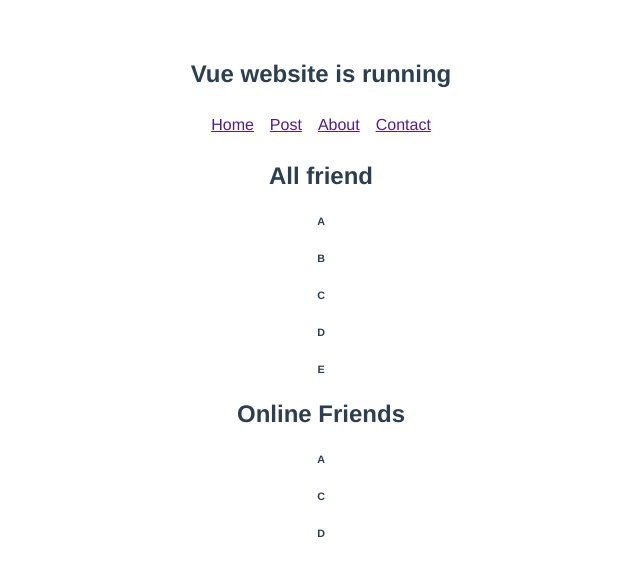
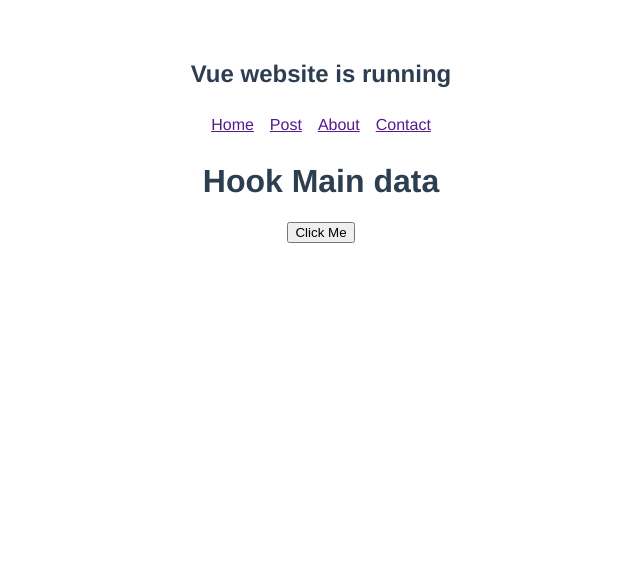
Before and after one commit to martynasssz/vuejs_basics, a Vue app in the folder my-learnings/: page / in a window 1280 px wide. Shown: the top 576 px of the page, without its empty margins (319-959 px from the left). Built offline with nearby package versions, Linux system fonts and the light colour scheme.

Commit message:
VueJs Lifecycle Hook:we have learned how to use hook functions, beforeCreate(), created(), beforeUpdated(), beforeMount()

```diff
--- a/my-learnings/src/App.vue
+++ b/my-learnings/src/App.vue
@@ -2,45 +2,33 @@
   <div id="app">
     <h2> {{title}} </h2>
     <Navbar></Navbar> <!-- to display navbar component-->
-    <AllFriends :friends="friends" @delete="deleteFriends"></AllFriends> <!-- we pass all friends -->
-    <OnlineFriends :friends="friends"></OnlineFriends>
+    <Hook></Hook>
+
   </div>
 </template>
 
 <script>
 
 import Navbar from './components/Navbar.vue' //define component included in root component
-import AllFriends from './components/AllFriends.vue'
-import OnlineFriends from './components/OnlineFriends.vue'
+import Hook from './components/Hook.vue'  // import component
+
 //import sidebar from './components/Sidebar.vue'
 export default {
   name: 'App',  //one property
     data(){     //data is method
       return {
         title: 'Vue website is running',
-        friends:[ //return object friend with array //now can we access all this array in our every pages  //friend added in root component
-               { name: 'A', online:true},
-               { name: 'B', online:false},
-               { name: 'C', online:true},
-               { name: 'D', online:true},
-               { name: 'E', online:false}
-           ]
 
-        //title is object with assigned value
       }
     },
     components:{
       Navbar, //Sidebar   //defined two components Navbar and Sidebar
-      AllFriends,
-      OnlineFriends
+      Hook
+
     },
     methods:{
-      deleteFriends(payload){
-        //console.log(payload)
-        this.friends = this.friends.filter(friend => {
-          return friend.name !== payload.name
-        })
-      }
+
+
     }
 
 
--- a/my-learnings/src/components/AllFriends.vue
+++ /dev/null
@@ -1,35 +0,0 @@
-<template>
-    <div id="allfriends">
-        <h2>All friend</h2>
-        <div v-for="(friend,index) in friends" :key="index"> <!-- fast data witch we be visible ||| with key we definde index-->
-        <h6 @click="unfriend(friend.name)">{{ friend.name }}</h6>  <!-- click event define method-->
-        </div>
-    </div>
-</template>
-
-<script>
-export default {
-   name: 'AllFriends',
-   props: ['friends'],
-   data(){
-       return {
-
-       }
-   },
-   methods:{
-       unfriend(name) { //name parameter
-            this.$emit('delete',{name})        //if we want to send the request from child component to the mother component we have to use emit. emit have two parameters: one name and another will be as a value.
-       }
-   }
-}
-</script>
-
-<style scoped >
-   h6 {
-  font-family: Avenir, Helvetica, Arial, sans-serif;
-  -webkit-font-smoothing: antialiased;
-  -moz-osx-font-smoothing: grayscale;
-  text-align: center;
-  color: #2c3e50;
-}
-</style>
--- /dev/null
+++ b/my-learnings/src/components/Hook.vue
@@ -0,0 +1,44 @@
+<template>
+    <div class="Hook">
+        <h1> {{ title }} </h1> <!-- pass title to property-->
+        <button @click="ChangeTitle">Click Me</button> <!-- after click my will be update name form "Hook main data" to "Easy learning"-->
+    </div>
+</template>
+
+<script>
+export default {
+   name: 'Hook',
+   data(){
+       return {
+          title: 'Hook Main data'          //pass property title
+       }
+   },
+   methods: {
+      ChangeTitle(){
+          this.title = 'Easy learning'
+      }
+   },
+//    beforeMount (){
+//        alert('Mount') ////show alert after created
+//    },
+
+   beforeCreate() {  //function from hooks
+   alert('Before created hook')   //show alert firstly
+   },
+   created (){
+       alert('Created hook') ////show alert after created after that page will be loaded
+   },
+   beforeUpdate(){
+       alert("Before update massage")
+   }
+
+
+
+
+}
+</script>
+
+<style>
+
+
+</style>
--- a/my-learnings/src/components/OnlineFriends.vue
+++ /dev/null
@@ -1,41 +0,0 @@
-<template>
-    <div id="onlinefriends">
-       <h2>Online Friends</h2>
-
-        <div v-for="(friend,index) in friends" :key="index"> <!-- fast data witch we be visible ||| with key we definde index-->
-        <h6 v-if="friend.online">{{ friend.name }}</h6>  <!--detector-->
-        </div>
-
-    </div>
-</template>
-
-<script>
-export default {
-   name: 'OnlineFriends',
-   props: ['friends'],
-   data(){
-       return {
-
-
-       }
-   }
-}
-</script>
-
-<style scoped >
-    nav{
-        text-align: center;
-    }
-
-    nav ul{
-        padding: 0;
-    }
-
-    nav li {
-        display:inline-block;
-        list-style-type: none;
-        margin: 0;
-        padding: 8px;
-    }
-
-</style>
```
